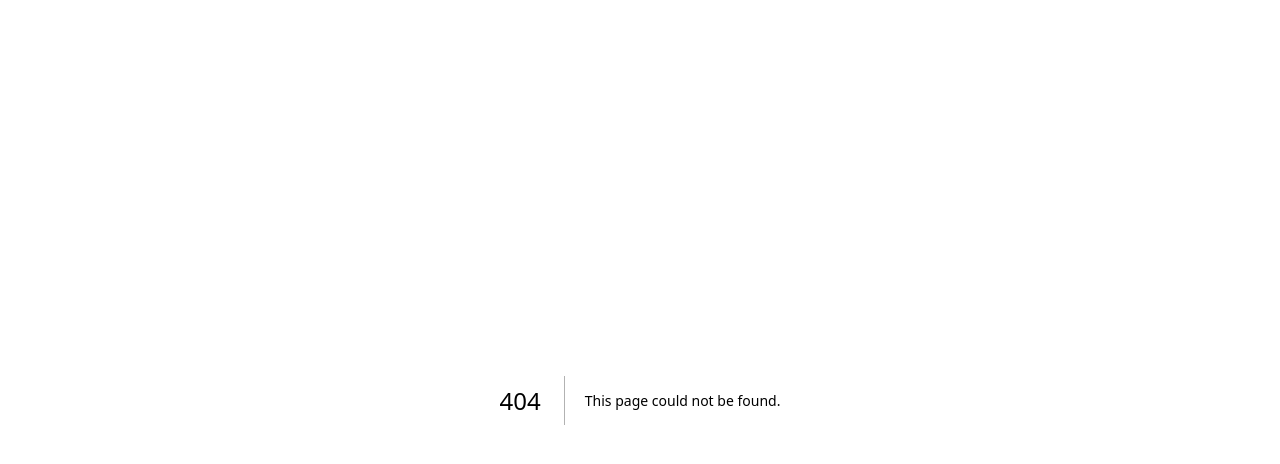
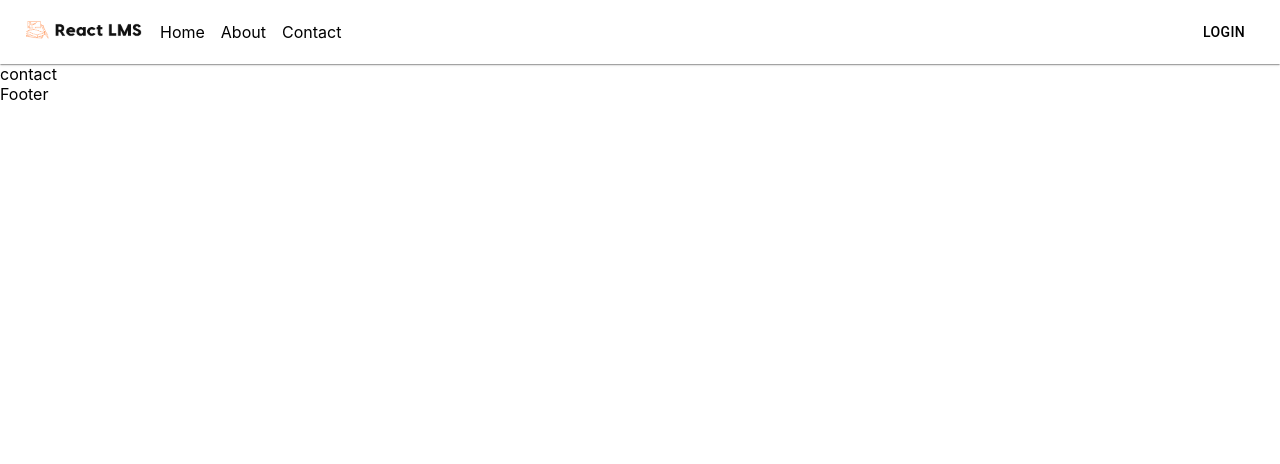
Before and after one commit to mdhasanpatwary/learning_management_system-reacts, a Next.js app: page /contact in a window 1280 px wide. Before the commit this address had no page. Shown: the top 464 px of the page. Built offline with nearby package versions, Linux system fonts and the light colour scheme.

Commit message:
add: Default Layout

```diff
--- a/pages/_app.js
+++ b/pages/_app.js
@@ -1,14 +1,21 @@
 import "../styles/globals.css";
 import { ThemeProvider, createTheme } from "@mui/material/styles";
+import Layout from "../src/components/layout/layout";
 
 function MyApp({ Component, pageProps }) {
-  const getLayout = Component.getLayout ?? ((page) => page);
+  // const getLayout = Component.getLayout ?? ((page) => page);
 
   const theme = createTheme();
 
+  const renderWithLayout =
+    Component.getLayout ||
+    function (page) {
+      return <Layout>{page}</Layout>;
+    };
+
   return (
     <ThemeProvider theme={theme}>
-      {getLayout(<Component {...pageProps} />)}
+      {renderWithLayout(<Component {...pageProps} />)}
     </ThemeProvider>
   );
 }
--- /dev/null
+++ b/pages/contact.js
@@ -0,0 +1,7 @@
+import React from "react";
+
+function contact() {
+  return <div>contact</div>;
+}
+
+export default contact;
--- /dev/null
+++ b/src/components/header/NavBar.Style.js
@@ -0,0 +1,14 @@
+import { styled } from "@mui/material";
+
+export const NavLinkStyle = styled("span")(({ theme, languageDirection }) => ({
+  //   color: `${theme.palette.mode === "dark" ? "#fff" : "#000"}`,
+  fontSize: "1rem",
+  display: "flex",
+  gap: ".25rem",
+  alignItems: "center",
+
+  // marginRight: languageDirection === 'rtl' ? '16px' : '0px',
+  "&:hover": {
+    color: theme.palette.primary.main,
+  },
+}));
--- /dev/null
+++ b/src/components/header/NavLinks.js
@@ -0,0 +1,20 @@
+import Link from "next/link";
+import { NavLinkStyle } from "./Navbar.Style";
+
+function NavLinks() {
+  return (
+    <>
+      <NavLinkStyle>
+        <Link href="/">Home</Link>
+      </NavLinkStyle>
+      <NavLinkStyle>
+        <Link href="/about">About</Link>
+      </NavLinkStyle>
+      <NavLinkStyle>
+        <Link href="/contact">Contact</Link>
+      </NavLinkStyle>
+    </>
+  );
+}
+
+export default NavLinks;
--- a/src/components/header/index.js
+++ b/src/components/header/index.js
@@ -8,13 +8,14 @@ import IconButton from "@mui/material/IconButton";
 import MenuIcon from "@mui/icons-material/Menu";
 
 import Logo from "../logo/Logo";
+import NavLinks from "./NavLinks";
 const logoURL = "/image/logo.png";
 
 function Header() {
   return (
     <Box sx={{ flexGrow: 1 }}>
       <AppBar position="static" color="inherit" elevation={1}>
-        <Toolbar>
+        <Toolbar sx={{ gap: "1rem" }}>
           <IconButton
             size="large"
             edge="start"
@@ -25,8 +26,9 @@ function Header() {
             <MenuIcon />
           </IconButton>
           <Logo logoURL={logoURL} width="120px" />
+          <NavLinks />
           <Typography variant="h6" component="div" sx={{ flexGrow: 1 }}>
-            News
+            {/* News */}
           </Typography>
           <Button color="inherit">Login</Button>
         </Toolbar>
```
Also changed, not shown: pages/index.js (+8 -8 lines), public/image/logo.png.
